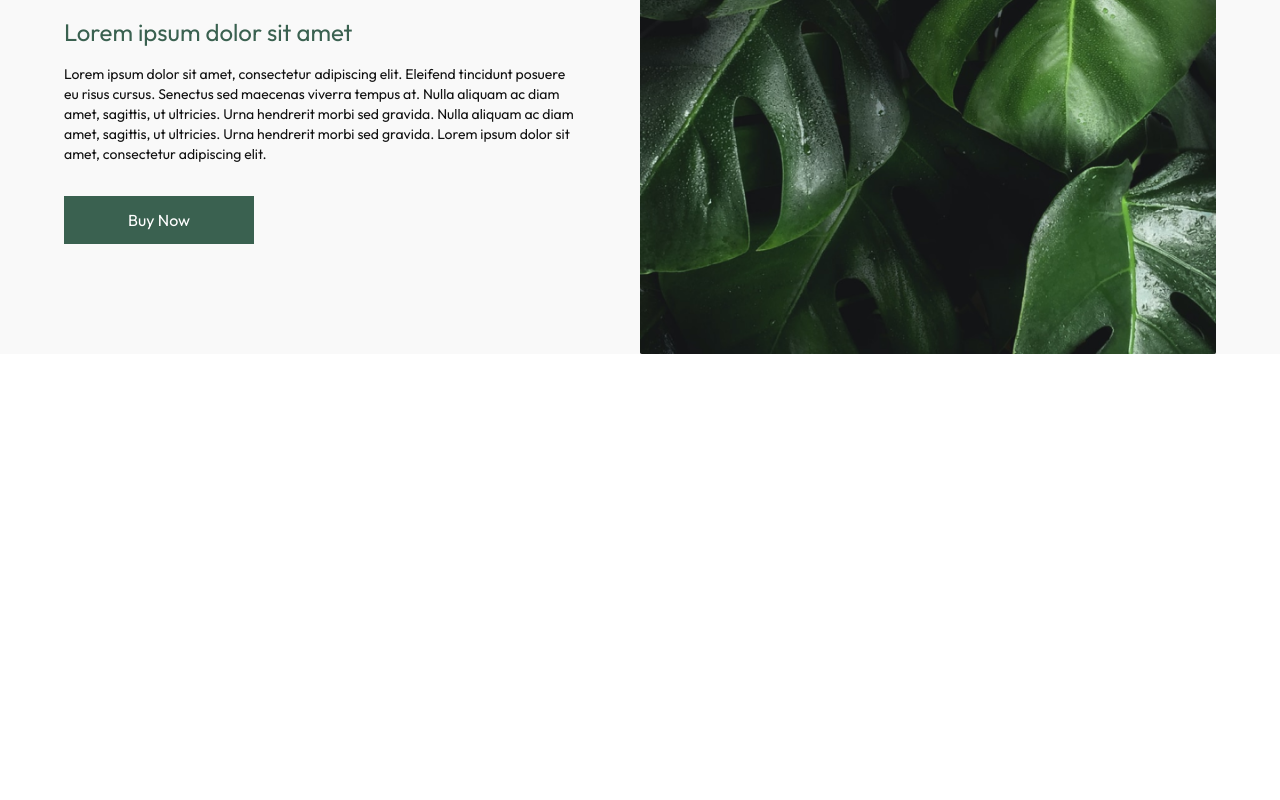
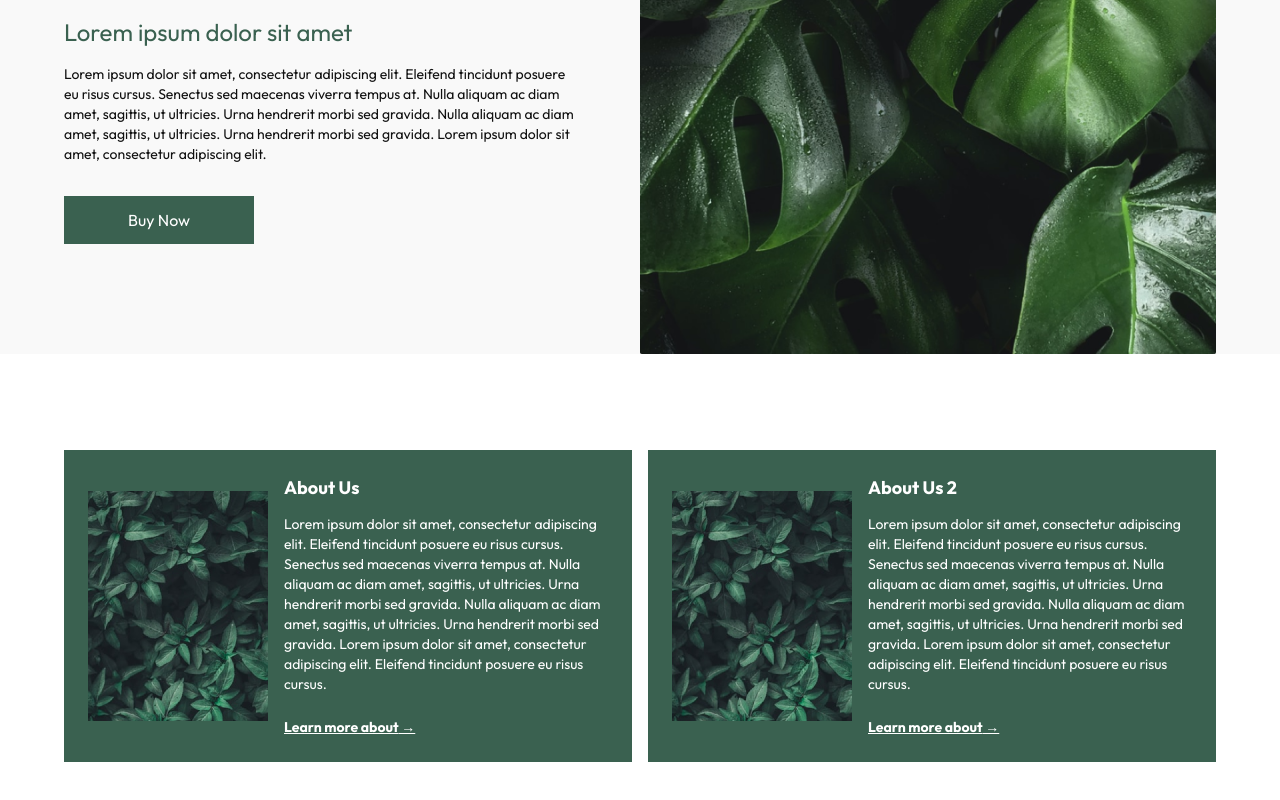
Before and after one commit to bzakrzewskigrid/plantme, a React (Vite) app: page / in a window 1280 px wide. Shown: the part 318-1118 px from the top of the page. Before the commit the page ends 800 px from the top, so only its background shows below. Built offline with nearby package versions, Linux system fonts and the light colour scheme.

Commit message:
feat: Add about us cards

```diff
--- a/src/App.tsx
+++ b/src/App.tsx
@@ -1,3 +1,4 @@
+import { AboutUs } from './components/AboutUs';
 import { Header } from './components/Header';
 import { Navigation } from './components/Navigation';
 
@@ -5,8 +6,9 @@ const App = () => {
   return (
     <>
       <Navigation />
+      <Header />
       <main>
-        <Header />
+        <AboutUs />
       </main>
     </>
   );
--- /dev/null
+++ b/src/components/AboutUs.tsx
@@ -0,0 +1,34 @@
+import { AboutUsCard } from './AboutUsCard';
+import leaves from '../assets/imgs/leaves.png';
+
+export const AboutUs = () => {
+  return (
+    <section className="px-16 flex gap-4 py-24 max-xl:flex-wrap">
+      <AboutUsCard
+        title="About Us"
+        imgSrc={leaves}
+        imgAlt="Dark plant with pretty leaves"
+        hrefText="Learn more about"
+        href="about-us-1"
+      >
+        Lorem ipsum dolor sit amet, consectetur adipiscing elit. Eleifend tincidunt posuere eu risus cursus. Senectus
+        sed maecenas viverra tempus at. Nulla aliquam ac diam amet, sagittis, ut ultricies. Urna hendrerit morbi sed
+        gravida. Nulla aliquam ac diam amet, sagittis, ut ultricies. Urna hendrerit morbi sed gravida. Lorem ipsum dolor
+        sit amet, consectetur adipiscing elit. Eleifend tincidunt posuere eu risus cursus.
+      </AboutUsCard>
+
+      <AboutUsCard
+        title="About Us 2"
+        imgSrc={leaves}
+        imgAlt="Dark plant with pretty leaves"
+        hrefText="Learn more about"
+        href="about-us-2"
+      >
+        Lorem ipsum dolor sit amet, consectetur adipiscing elit. Eleifend tincidunt posuere eu risus cursus. Senectus
+        sed maecenas viverra tempus at. Nulla aliquam ac diam amet, sagittis, ut ultricies. Urna hendrerit morbi sed
+        gravida. Nulla aliquam ac diam amet, sagittis, ut ultricies. Urna hendrerit morbi sed gravida. Lorem ipsum dolor
+        sit amet, consectetur adipiscing elit. Eleifend tincidunt posuere eu risus cursus.
+      </AboutUsCard>
+    </section>
+  );
+};
--- /dev/null
+++ b/src/components/AboutUsCard.tsx
@@ -0,0 +1,25 @@
+import { ReactNode } from 'react';
+
+interface IAboutUsCard {
+  title: string;
+  children: ReactNode;
+  imgSrc: string;
+  imgAlt: string;
+  hrefText: string;
+  href: string;
+}
+
+export const AboutUsCard = ({ title, imgSrc, imgAlt, children, href, hrefText }: IAboutUsCard) => {
+  return (
+    <article className="text-white bg-primary-green flex gap-4 items-center p-6 w-full">
+      <img src={imgSrc} alt={imgAlt} />
+      <div>
+        <h3 className="text-lg font-bold mb-3">{title}</h3>
+        <p className="text-sm font-normal mb-5  max-w-lg">{children}</p>
+        <a className="text-sm font-bold underline" href={href}>
+          {hrefText} &#8594;
+        </a>
+      </div>
+    </article>
+  );
+};
```
